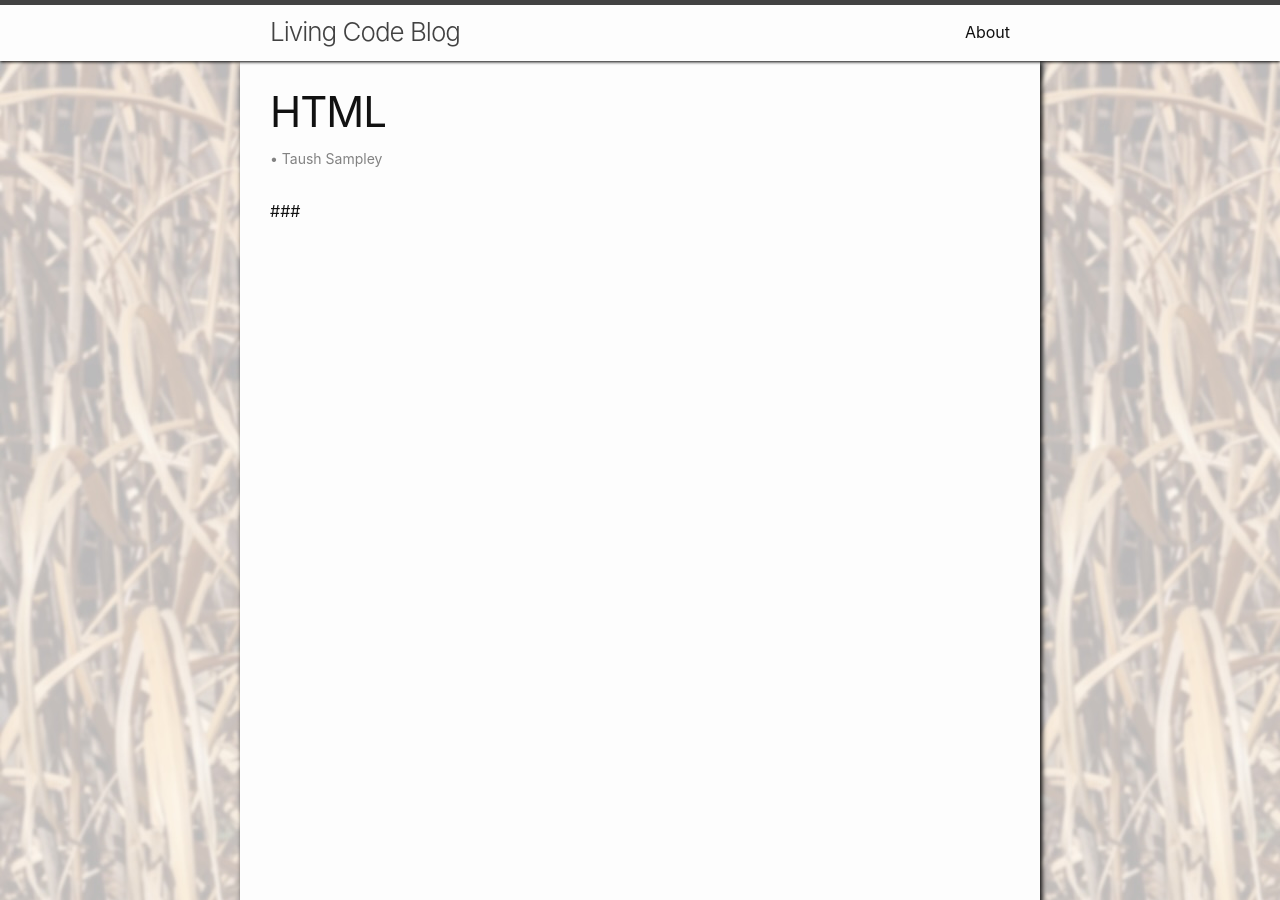
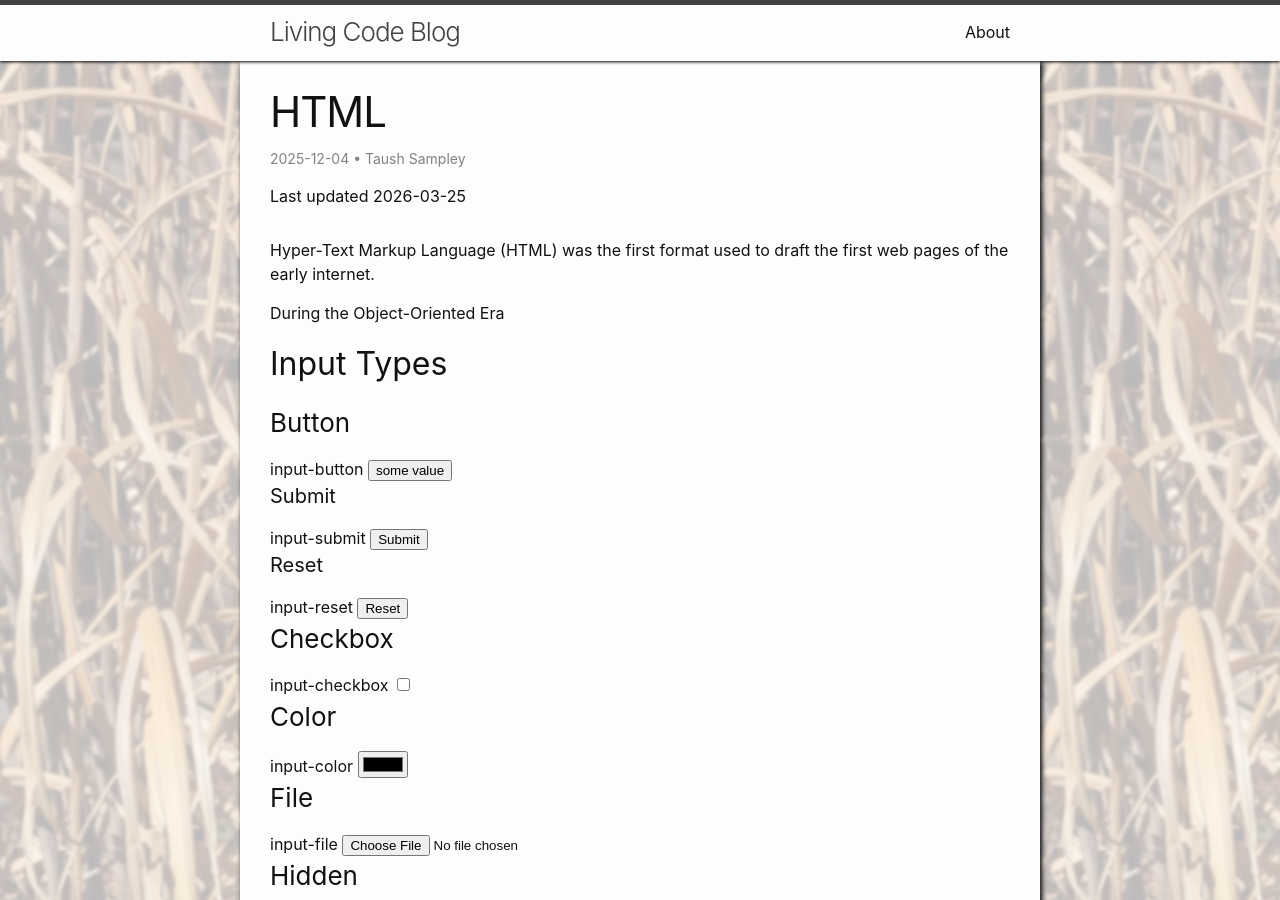
Before and after one commit to TSampley/TSampley.github.io, a Jekyll site: the page built from science/engineering/software/web/html.md, in a window 1280 px wide and 900 px high. Built offline with Jekyll 4.4.1, drawn with Linux system fonts in a browser that asks for light colours; some of the changed text lies outside the part shown.

Commit message:
Replace input-types page and script with html files

```diff
--- a/science/engineering/software/web/html.md
+++ b/science/engineering/software/web/html.md
@@ -2,7 +2,188 @@
 layout: wiki
 
 title: HTML
-description:
+description: A markup language used since the early internet to layout webpages.
+date: 2025-12-04 03:46:52 -0600
+updated: 2026-03-25 1953 -0500
 ---
 
-###
+Hyper-Text Markup Language (HTML) was the first format used to draft the first web pages of the early internet.
+
+During the Object-Oriented Era
+
+## Input Types
+
+### Button
+
+<div>
+<label for='input-button'>input-button</label>
+    <input type='button' name='input-button' value='some value'/>
+</div>
+
+#### Submit
+
+<div>
+    <label for='input-submit'>input-submit</label>
+    <input type='submit' name='input-submit' />
+</div>
+
+#### Reset
+
+<div>
+    <label for='input-reset'>input-reset</label>
+    <input type='reset' name='input-reset' />
+</div>
+
+### Checkbox
+
+<div>
+    <label for='input-checkbox'>input-checkbox</label>
+    <input type='checkbox' name='input-checkbox' />
+</div>
+
+### Color
+
+<div>
+    <label for='input-color'>input-color</label>
+    <input type='color' name='input-color' />
+</div>
+
+### File
+
+<div>
+    <label for='input-file'>input-file</label>
+    <input type='file' name='input-file' />
+</div>
+
+### Hidden
+
+<div>
+    <label for='input-hidden'>input-hidden</label>
+    <input type='hidden' name='input-hidden' />
+</div>
+
+### Image
+
+<div>
+    <label for='input-image'>input-image</label>
+    <input type='image' name='input-image' />
+</div>
+
+### Radio
+
+<div>
+    <label for='input-radio'>input-radio</label>
+    <input type='radio' name='input-radio' />
+</div>
+
+### Range
+
+<div>
+    <label for='input-range'>input-range</label>
+    <input type='range' name='input-range' />
+</div>
+
+### Text
+
+
+#### Email
+
+<div>
+    <label for='input-email'>input-email</label>
+    <input type='email' name='input-email' />
+</div>
+
+#### Number
+
+<div>
+    <label for='input-number'>input-number</label>
+    <input type='number' name='input-number' />
+</div>
+
+#### Password
+
+<div>
+    <label for='input-password'>input-password</label>
+    <input type='password' name='input-password' />
+</div>
+
+#### Search
+
+<div>
+    <label for='input-search'>input-search</label>
+    <input type='search' name='input-search' />
+</div>
+
+#### Simple
+
+<div>
+    <label for='input-text'>input-text</label>
+    <input type='text' name='input-text' />
+</div>
+
+### Telephone Number
+
+<div>
+    <label for='input-tel'>input-tel</label>
+    <input type='tel' name='input-tel' />
+</div>
+
+#### URL
+
+<div>
+    <label for='input-url'>input-url</label>
+    <input type='url' name='input-url' />
+</div>
+
+### Date Time
+
+#### Date Time Local
+
+<div>
+    <label for='input-datetime-local'>input-datetime-local</label>
+    <input type='datetime-local' name='input-datetime-local' />
+</div>
+
+#### Date
+
+<div>
+    <label for='input-date'>input-date</label>
+    <input type='date' name='input-date' />
+</div>
+
+#### Month
+
+<div>
+    <label for='input-month'>input-month</label>
+    <input type='month' name='input-month' min="2018-03" value="2018-03"/>
+</div>
+
+#### Time
+
+<div>
+    <label for='input-time'>input-time</label>
+    <input type='time' name='input-time' />
+</div>
+
+#### Week
+
+<div>
+    <label for='input-week'>input-week</label>
+    <input type='week' name='input-week' />
+</div>
+
+## Human Readable Formats
+
+JSON
+
+YAML
+
+TOML
+
+[^toml]: https://toml.io/en/
+
+<script type=module>
+  import { HtmlPresenter } from './html.mjs'
+  const presenter = new HtmlPresenter()
+  presenter.init()
+</script>
--- /dev/null
+++ b/science/engineering/software/web/html.mjs
@@ -0,0 +1,32 @@
+import { Demo } from "js/components/demo.mjs";
+
+
+const inputs = document.getElementsByTagName('input')
+
+export class HtmlUi {
+  constructor() {
+    this.inputButton = document.getElementsByTagName('input-button')
+    this.inputCheckbox = document.getElementsByTagName('input-checkbox')
+  }
+}
+
+export default class HtmlPresenter {
+  /**
+   *
+   * @param {HtmlUi} ui
+   */
+  constructor(ui,model) {
+    this.ui = ui || new HtmlUi()
+
+    this.model = model || new HtmlModel()
+  }
+
+  init() {
+
+  }
+
+}
+
+export class HtmlModel {
+
+}
--- a/science/engineering/software/web/input-types.js
+++ /dev/null
@@ -1,3 +0,0 @@
-
-
-const inputs = document.getElementsByTagName('input')
```
Also changed, not shown: science/engineering/software/web/input-types.md (deleted, +0 -101 lines).
